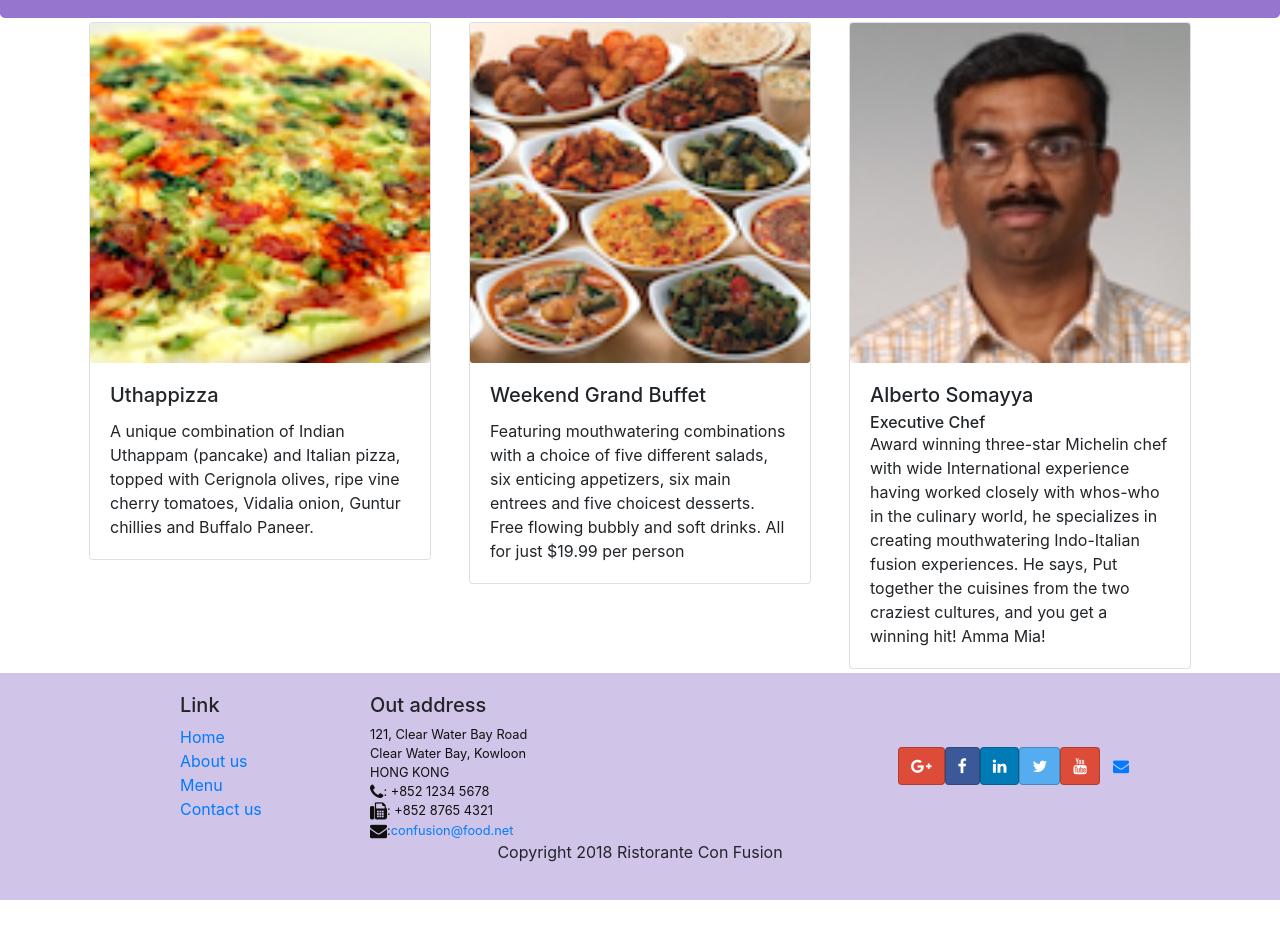
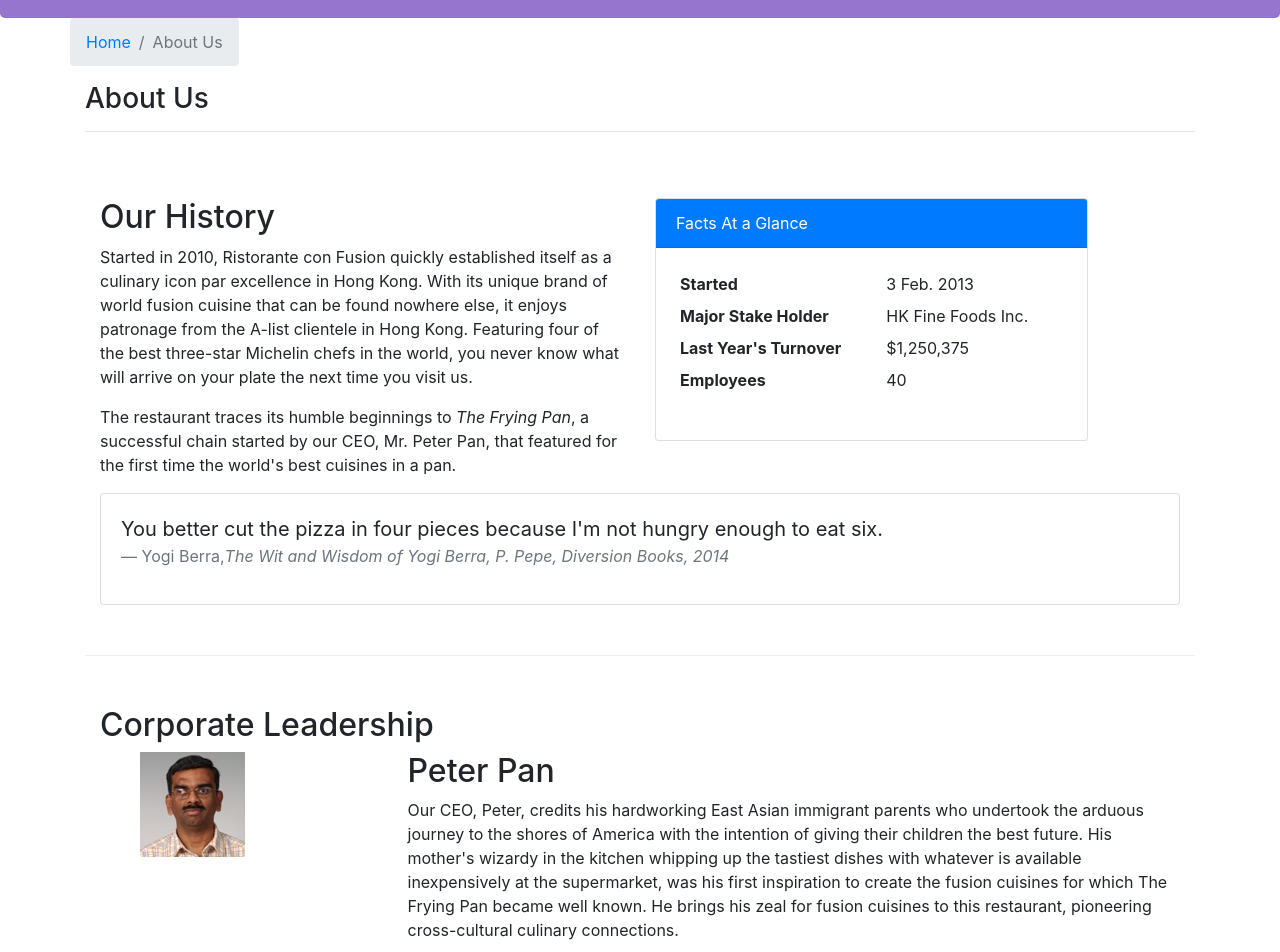
Before and after one commit to Bistro-U/ReactWorkshop, a React (Create React App) app: page /aboutus in a window 1280 px wide. Before the commit this address led to /home. Shown: the part 300-1252 px from the top of the page. Before the commit the page ends 1200 px from the top, so only its background shows below. Built offline with nearby package versions, Linux system fonts and the light colour scheme.

Commit message:
Single Page Applications Part 3

```diff
--- /dev/null
+++ b/src/components/AboutComponent.js
@@ -0,0 +1,86 @@
+import React from 'react';
+import { Breadcrumb, BreadcrumbItem, Card, CardBody, CardHeader, Media } from 'reactstrap';
+import { Link } from 'react-router-dom';
+
+function About(props) {
+
+    const leaders = props.leaders.map((leader) => {
+        return (
+            <div className='row'>
+                <div className='col-12 col-md-3'>
+                    <img class="d-none d-md-block" src={leader.image} alt={leader.name}/>
+                </div>
+                <div className='col-12 col-md-9'>
+                    <h2>{leader.name}</h2>
+                    <p>{leader.description}</p>
+                </div>
+            </div>
+            // <p>Leader {leader.name}</p>
+        );
+    });
+
+    return(
+        <div className="container">
+            <div className="row">
+                <Breadcrumb>
+                    <BreadcrumbItem><Link to="/home">Home</Link></BreadcrumbItem>
+                    <BreadcrumbItem active>About Us</BreadcrumbItem>
+                </Breadcrumb>
+                <div className="col-12">
+                    <h3>About Us</h3>
+                    <hr />
+                </div>
+            </div>
+            <div className="row row-content">
+                <div className="col-12 col-md-6">
+                    <h2>Our History</h2>
+                    <p>Started in 2010, Ristorante con Fusion quickly established itself as a culinary icon par excellence in Hong Kong. With its unique brand of world fusion cuisine that can be found nowhere else, it enjoys patronage from the A-list clientele in Hong Kong.  Featuring four of the best three-star Michelin chefs in the world, you never know what will arrive on your plate the next time you visit us.</p>
+                    <p>The restaurant traces its humble beginnings to <em>The Frying Pan</em>, a successful chain started by our CEO, Mr. Peter Pan, that featured for the first time the world's best cuisines in a pan.</p>
+                </div>
+                <div className="col-12 col-md-5">
+                    <Card>
+                        <CardHeader className="bg-primary text-white">Facts At a Glance</CardHeader>
+                        <CardBody>
+                            <dl className="row p-1">
+                                <dt className="col-6">Started</dt>
+                                <dd className="col-6">3 Feb. 2013</dd>
+                                <dt className="col-6">Major Stake Holder</dt>
+                                <dd className="col-6">HK Fine Foods Inc.</dd>
+                                <dt className="col-6">Last Year's Turnover</dt>
+                                <dd className="col-6">$1,250,375</dd>
+                                <dt className="col-6">Employees</dt>
+                                <dd className="col-6">40</dd>
+                            </dl>
+                        </CardBody>
+                    </Card>
+                </div>
+                <div className="col-12">
+                    <Card>
+                        <CardBody className="bg-faded">
+                            <blockquote className="blockquote">
+                                <p className="mb-0">You better cut the pizza in four pieces because
+                                    I'm not hungry enough to eat six.</p>
+                                <footer className="blockquote-footer">Yogi Berra,
+                                <cite title="Source Title">The Wit and Wisdom of Yogi Berra,
+                                    P. Pepe, Diversion Books, 2014</cite>
+                                </footer>
+                            </blockquote>
+                        </CardBody>
+                    </Card>
+                </div>
+            </div>
+            <div className="row row-content">
+                <div className="col-12">
+                    <h2>Corporate Leadership</h2>
+                </div>
+                <div className="col-12">
+                    <Media list>
+                        {leaders}
+                    </Media>
+                </div>
+            </div>
+        </div>
+    );
+}
+
+export default About;
--- a/src/components/MainComponent.js
+++ b/src/components/MainComponent.js
@@ -11,6 +11,7 @@
 import Header from "./HeaderComponent";
 import Home from "./HomeComponent";
 import Menu from "./MenuComponent";
+import About from "./AboutComponent";
 
 class Main extends Component {
   constructor(props) {
@@ -51,6 +52,7 @@
           <Route path='/home' component={HomePage} />
           <Route exact path='/menu' component={() => <Menu dishes={this.state.dishes} />} />
           <Route exact path='/contactus' component={Contact} />
+          <Route exact path='/aboutus' component={() => <About leaders={this.state.leaders}/>} />
           <Route path='/menu/:dishId' component={DishWithId} />
           <Redirect to="/home" />
         </Switch>
```
